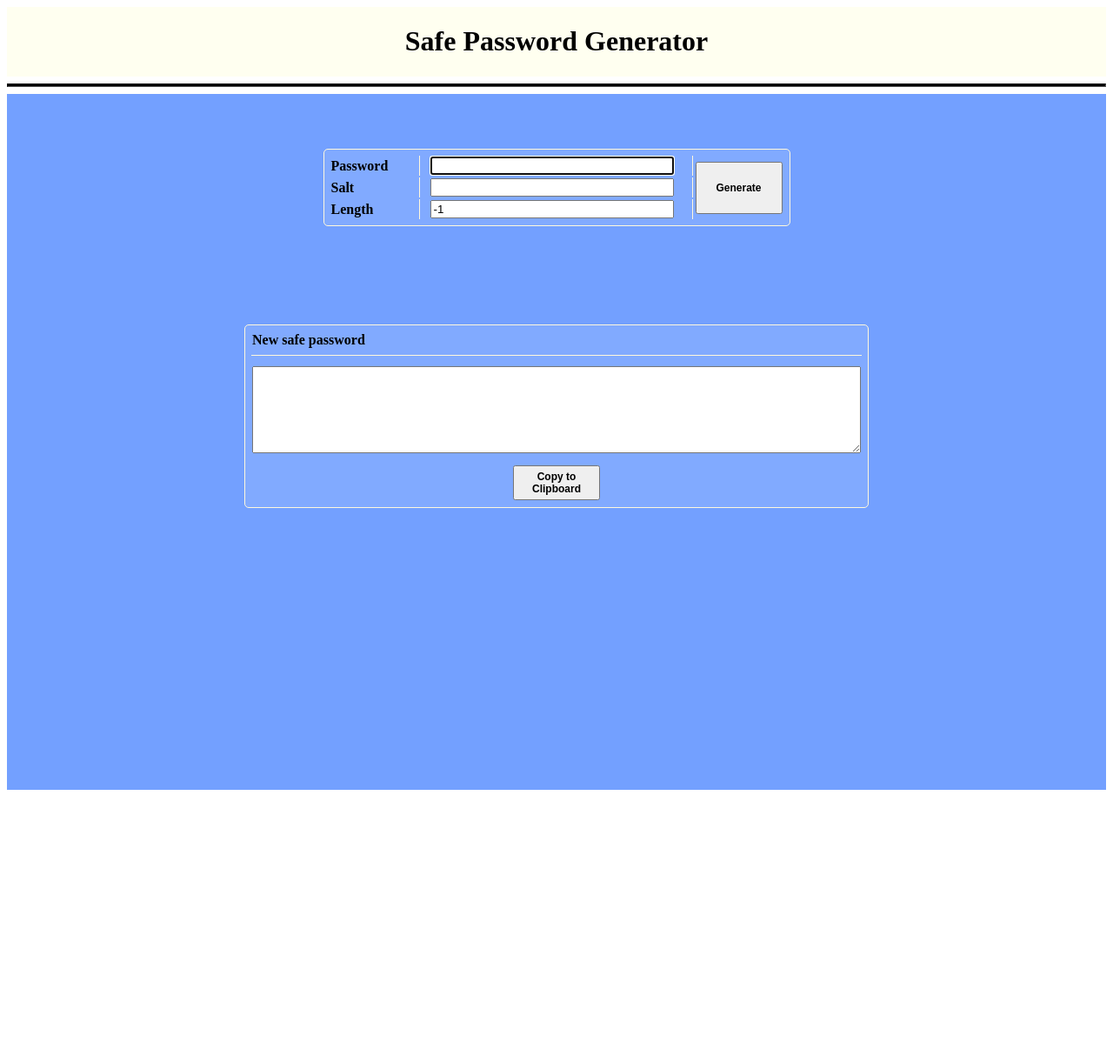
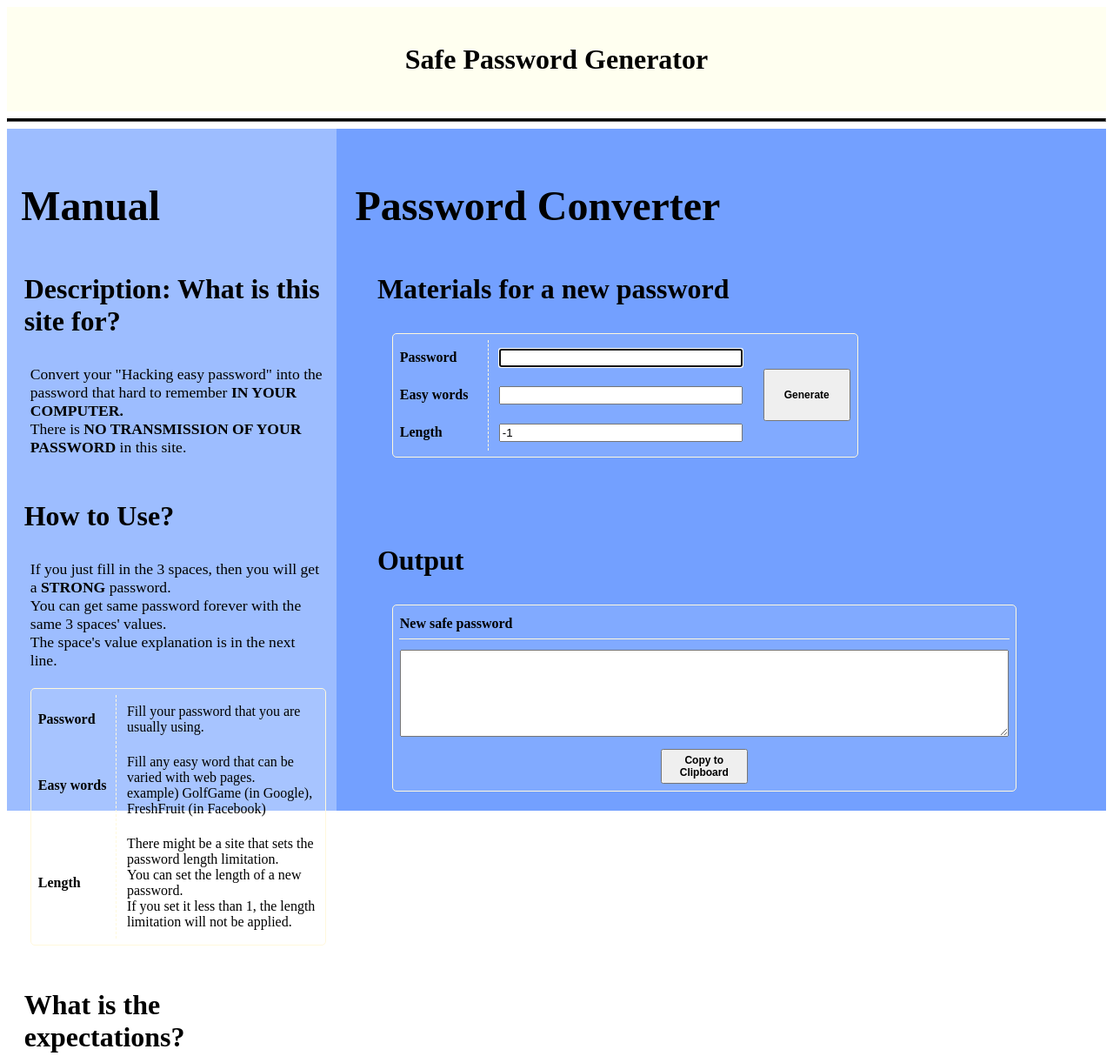
Before and after one commit to k-young-passionate/Password-Generator, a plain HTML site: page pwgen.html in a window 1280 px wide. Shown: the top 1214 px of the page at 87% size. Before the commit the page ends 916 px from the top, so only its background shows below. Drawn offline with Linux system fonts and the light colour scheme.

Commit message:
enhancement: design improved & Manual div added css and class refactoring Manual div added to left

```diff
--- a/pwgen.html
+++ b/pwgen.html
@@ -1,3 +1,5 @@
+<!DOCTYPE HTML5>
+
 <html>
 
 <head>
@@ -11,18 +13,83 @@
 	</div>
 	<hr>
 
+	<section class="container">
+		<div class='description'>
+			<p class="maintitle">Manual</p>
+			<p class='title'>
+				Description: What is this site for?
+			</p>
+			<p class="content">
+				Convert your "Hacking easy password" into the password that hard to remember <strong> IN YOUR COMPUTER.
+				</strong><br>
+				There is <strong> NO TRANSMISSION OF YOUR PASSWORD </strong>in this site.
+			</p>
+			<p class='title'>
+				How to Use?
+			</p>
+			<p class='content'>
+				If you just fill in the 3 spaces, then you will get a<strong> STRONG</strong> password. <br>
+				You can get same password forever with the same 3 spaces' values. <br>
+				The space's value explanation is in the next line. <br> <br>
+			<table>
+				<tr>
+					<td class="key">Password</td>
+					<td class="value">Fill your password that you are usually using.</td>
+				</tr>
+				<tr>
+					<td class="key">Easy words</td>
+					<td class="value">
+						Fill any easy word that can be varied with web pages. <br>
+						example) GolfGame (in Google), FreshFruit (in Facebook) <br>
+					</td>
+				</tr>
+				<tr>
+					<td class="key">Length</td>
+					<td class="value">
+						There might be a site that sets the password length limitation.<br>
+						You can set the length of a new password. <br>
+						If you set it less than 1, the length limitation will not be applied.<br>
+					</td>
+				</tr>
+			</table>
+			</p>
+			<p class='title'>
+				What is the expectations?
+			</p>
+			<p class='content'>
+				1. You can get a strong password with easy memorization. You can get the same one in this page. <br>
+				2. If you stolen a password for one of web sites, your other password would be safe. <br>
+				3. If one of your passwords has been exposed to someone for a moment, it's not easy to remember so that
+				your password might be safe.
+			</p>
+			<p class='title'>
+				Keep in Mind!
+			</p>
+			<p class='content'>
+				Do not expose your "Easywords" and especially "Password." <br>
+				If those things are exposed, your strong passwords will become very weak.
+			</p>
+		</div>
 		<div class='content'>
+			<p class="maintitle">Password Converter</p>
 			<div class="input">
+				<p class="title">Materials for a new password</p>
+				<p class="content">
 				<table>
 					<tr>
 						<td class='key'> <strong> Password </strong> </td>
-					<td class='value'> <input type='password' name="password" id="password" class='textinput' autofocus
-							tabindex="1"> </input> </td>
-					<td rowspan="3" class="button"><button class="bold" onclick="buttonHandler()" tabindex="4"> Generate
-						</button></td>
+						<td class='value'>
+							<input type='password' name="password" id="password" class='textinput' autofocus
+								tabindex="1"> </input>
+						</td>
+						<td rowspan="3" class="button">
+							<button class="bold" onclick="buttonHandler()" tabindex="4">
+								Generate
+							</button>
+						</td>
 					</tr>
 					<tr>
-					<td class='key'><strong> Salt </strong></td>
+						<td class='key'><strong> Easy words </strong></td>
 						<td class='value'><input type='text' name='salt' id='salt' class='textinput' tabindex="2"></td>
 					</tr>
 					<tr>
@@ -31,21 +98,28 @@
 								value="-1"></td>
 					</tr>
 				</table>
+				</p>
 			</div>
 			<div class="output">
+				<p class="title">Output</p>
+				<p class="content">
 				<table>
 					<tr>
 						<th> New safe password </th>
 					</tr>
 					<tr>
-					<td class='resulttd'> <textarea id='newpw' class='result' readonly tabindex="-1"> </textarea></td>
+						<td class='resulttd'> <textarea id='newpw' class='result' readonly tabindex="-1"> </textarea>
+						</td>
 					</tr>
 					<tr>
 						<td class="button"> <button class="thin" onclick="copytoCB()">Copy to Clipboard</button></td>
 					</tr>
 				</table>
+				</p>
 			</div>
 		</div>
+	</section>
+
 	<script type="text/javascript" src="static/js/index.js"></script>
 
 </body>
--- a/static/css/index.css
+++ b/static/css/index.css
@@ -9,7 +9,7 @@ h1 {
 }
 
 table {
-    align-self: center;
+    /* margin-left: 2%; */
     padding: 5px;
     border: 1px solid cornsilk;
     border-radius: 5px;
@@ -21,17 +21,22 @@ th {
     text-align: start;
     border-bottom: 1px solid cornsilk;
     padding-bottom: 8px;
+    padding-top: 5px;
 }
 
 td.key{
     width: 100px;
-    border-right: 1px solid cornsilk;
+    font-weight: bolder;
+    border-right: 1px dashed cornsilk;
+    padding-bottom: 10px;
+    padding-top: 10px;
 }
 
 td.value {
     width: 300px;
     padding-left: 10px;
-    border-right: 1px solid cornsilk;
+    padding-bottom: 10px;
+    padding-top: 10px;
 }
 
 td.resulttd {
@@ -67,7 +72,13 @@ button.thin {
     margin-top: 10px;
 }
 
+section {
+    background-color: rgba(100, 150, 255, 0.9);
+    height: 100%;
+}
+
 div.title{
+    height: 120px;
     display: flex;
     text-align: center;
     align-items: center;
@@ -75,26 +86,49 @@ div.title{
     background-color: ivory;
 }
 
+div.description {
+    background-color: rgba(255, 255, 255, 0.3);
+    float: left;
+    height: 100%;
+    width: 28%;
+    padding: 1%;
+    /* align-items: center; */
+    /* text-align: center; */
+    /* align-content: center; */
+}
+
 div.content {
-    background-color: rgba(100, 150, 255, 0.9);
-    height: 100vh;
-    align-items: center;
+    height: 100%;
+    width: 68%;
+    padding: 1%;
+    float: right;
 }
 
 
 div.input {
-    display: flex;
-    align-items: center;
-    justify-content: center;
-    padding: 30px;
-    padding-top: 5%;
+    padding-left: 2%;
 }
 
 div.output{
-    display: flex;
-    align-items: center;
-    justify-content: center;
-    margin-top: 20px;
-    padding: 30px;
-    padding-top: 5%;
+    margin-top: 100px;
+    padding-left: 2%;
 }
+
+p.maintitle {
+    font-weight: bolder;
+    margin-left: 1%;
+    font-size: 3em;
+}
+
+p.title {
+    margin-top: 50px;
+    margin-left: 2%;
+    font-weight: bold;
+    font-size: 2em;
+}
+
+p.content {
+    margin-top: 1px;
+    margin-left: 4%;
+    font-size: 1.1em;
+}
```
Lines whose indentation alone changed are shown as unchanged.
